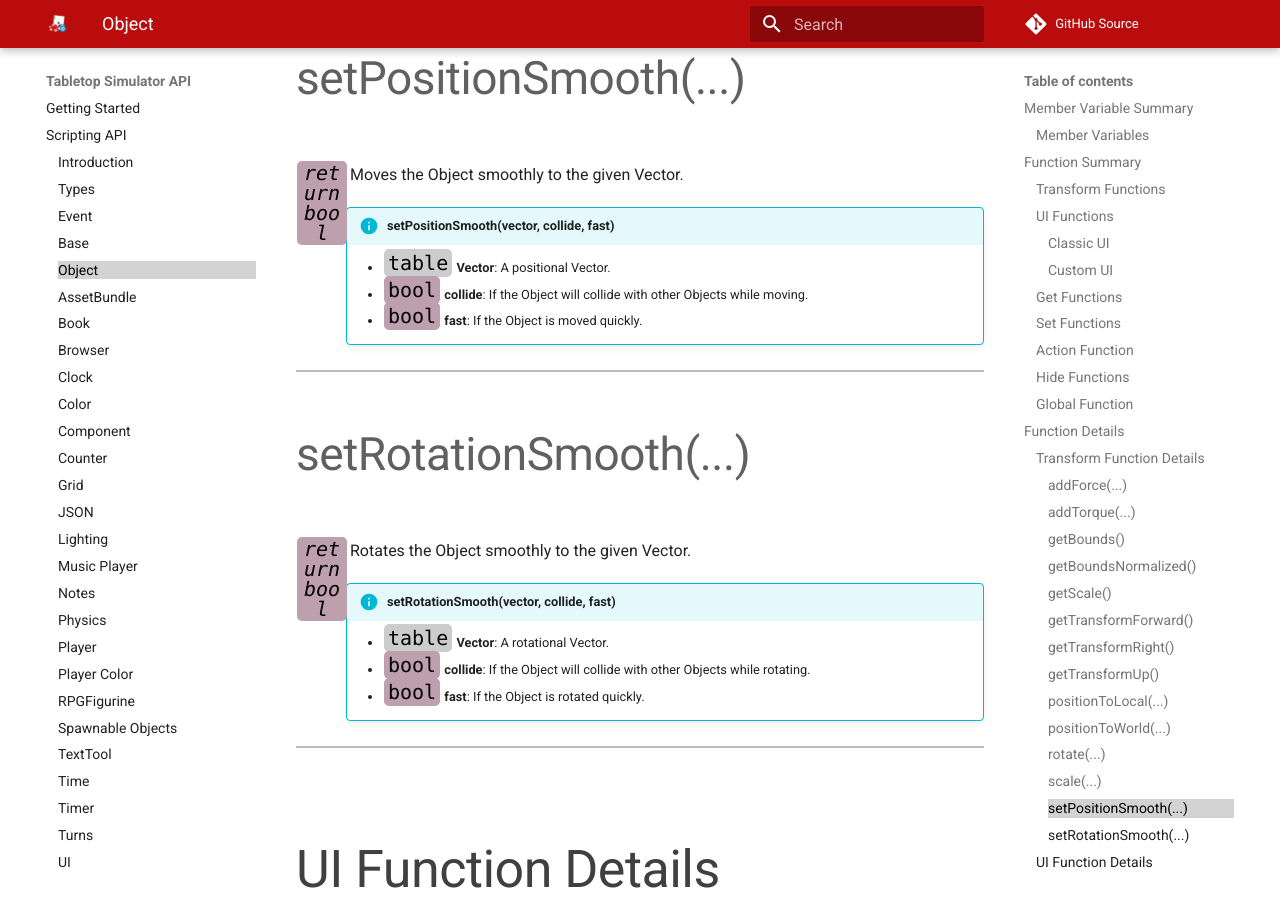
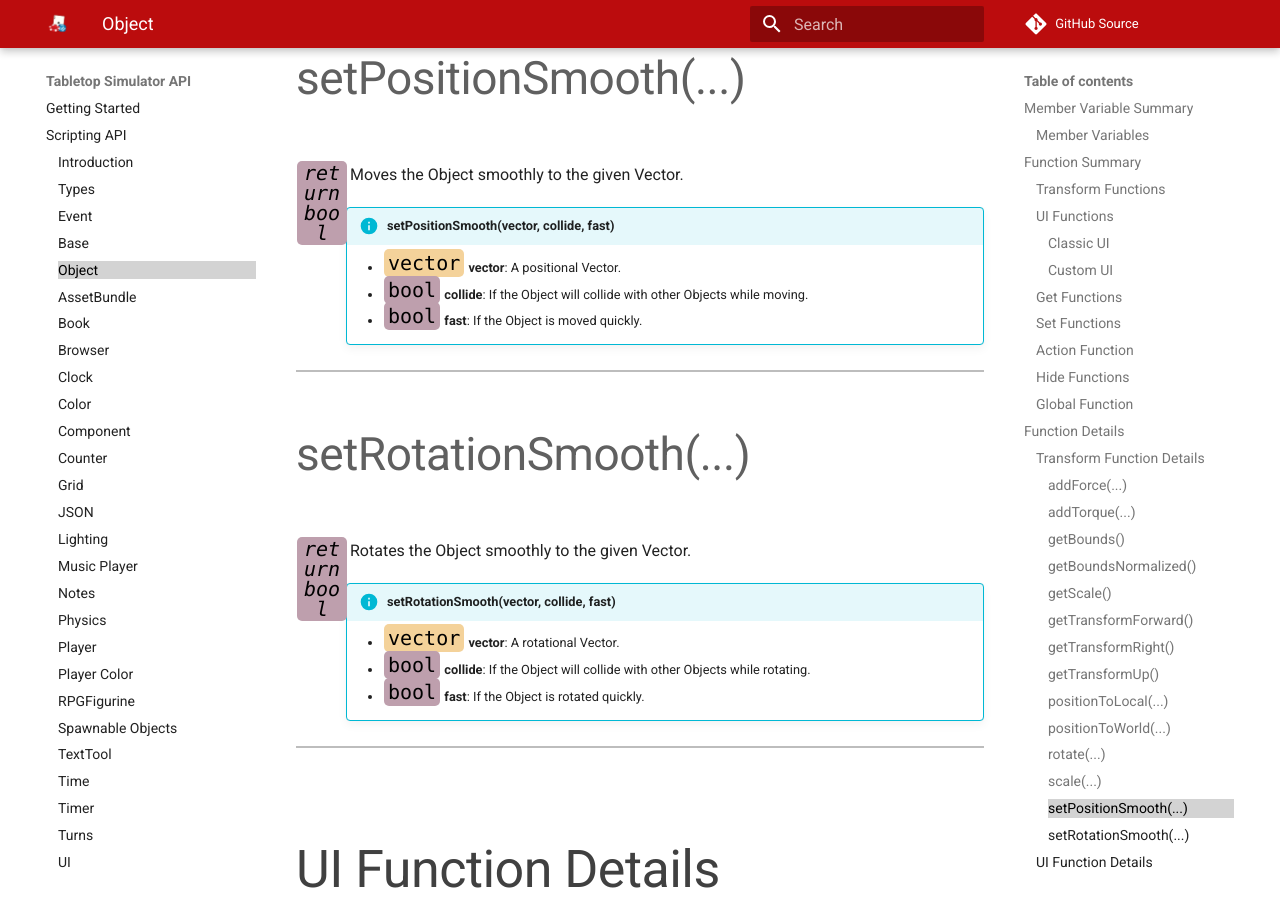
Before and after one commit to Berserk-Games/Tabletop-Simulator-API, an MkDocs documentation site: the page built from docs/object.md, in a window 1280 px wide and 900 px high, scrolled down 21321 px. Built offline with MkDocs 1.6.1 and Material for MkDocs 9.7.7, drawn with Linux system fonts in a browser that asks for light colours; comment, search, counter and statistics services are not loaded; some of the changed lines change nothing that is shown.

Commit message:
corrected spelling & datatyp mismatch for transform functions

````diff
--- a/docs/object.md
+++ b/docs/object.md
@@ -306,7 +306,7 @@
 
 ####getBounds()
 
-[<span class="ret tab"></span>](types.md)&nbsp;Returns a Table of Vector information describing the size of an object in Global terms. [Bounds](https://docs.unity3d.com/2019.1/Documentation/ScriptReference/Bounds.html) are part of Unity, and represent an imaginary square box that can be drawn around an object. Unlike scale, it can help indicate the size of an object in in-game units, not just relative model size.
+[<span class="ret vec"></span>](types.md)&nbsp;Returns a Table of Vector information describing the size of an object in Global terms. [Bounds](https://docs.unity3d.com/2019.1/Documentation/ScriptReference/Bounds.html) are part of Unity, and represent an imaginary square box that can be drawn around an object. Unlike scale, it can help indicate the size of an object in in-game units, not just relative model size.
 
 !!!info "Return Table"
 	* [<span class="tag tab"></span>](types.md) **center**: The Vector of the center of the bounding box.
@@ -327,7 +327,7 @@
 
 ####getBoundsNormalized()
 
-[<span class="ret tab"></span>](types.md)&nbsp;Returns a Table of Vector information describing the size of an object in Global terms, as if it was rotated to {0,0,0}. [Bounds](https://docs.unity3d.com/2019.1/Documentation/ScriptReference/Bounds.html) are part of Unity, and represent an imaginary square box that can be drawn around an object. Unlike scale, it can help indicate the size of an object in in-game units, not just relative model size.
+[<span class="ret vec"></span>](types.md)&nbsp;Returns a Table of Vector information describing the size of an object in Global terms, as if it was rotated to {0,0,0}. [Bounds](https://docs.unity3d.com/2019.1/Documentation/ScriptReference/Bounds.html) are part of Unity, and represent an imaginary square box that can be drawn around an object. Unlike scale, it can help indicate the size of an object in in-game units, not just relative model size.
 
 !!!info "Return Table"
 	* [<span class="tag tab"></span>](types.md) **center**: The Vector of the center of the bounding box.
@@ -348,14 +348,14 @@
 
 ####getScale()
 
-[<span class="ret tab"></span>](types.md)&nbsp;Returns a Vector of the current scale. Scale is not an absolute measurement, it is a multiple of the Object's default model size. So {x=2, y=2, z=2} would be a model twice its default size, not 2 units large.
+[<span class="ret vec"></span>](types.md)&nbsp;Returns a Vector of the current scale. Scale is not an absolute measurement, it is a multiple of the Object's default model size. So {x=2, y=2, z=2} would be a model twice its default size, not 2 units large.
 
 ---
 
 
 ####getTransformForward()
 
-[<span class="ret tab"></span>](types.md)&nbsp;Returns a Vector of the forward direction of this Object. The direction is relative to how the object is facing.
+[<span class="ret vec"></span>](types.md)&nbsp;Returns a Vector of the forward direction of this Object. The direction is relative to how the object is facing.
 
 ``` Lua
 -- Example of moving forward 5 units
@@ -377,7 +377,7 @@
 
 ####getTransformRight()
 
-[<span class="ret tab"></span>](types.md)&nbsp;Returns a Vector of the forward direction of this object. The direction is relative to how the object is facing.
+[<span class="ret vec"></span>](types.md)&nbsp;Returns a Vector of the forward direction of this object. The direction is relative to how the object is facing.
 
 ``` Lua
 -- Example of moving right 5 units
@@ -399,7 +399,7 @@
 
 ####getTransformUp()
 
-[<span class="ret tab"></span>](types.md)&nbsp;Returns a Vector of the up direction of this Object. The direction is relative to how the object is facing.
+[<span class="ret vec"></span>](types.md)&nbsp;Returns a Vector of the up direction of this Object. The direction is relative to how the object is facing.
 
 ``` Lua
 -- Example of moving up 5 units
@@ -421,7 +421,7 @@
 
 ####positionToLocal(...)
 
-[<span class="ret tab"></span>](types.md)&nbsp;Returns a Vector after converting a world vector to a local Vector. A world Vector is a positional Vector using the world's coordinate system. A Local Vector is a positional Vector that is relative to the position of the given object.
+[<span class="ret vec"></span>](types.md)&nbsp;Returns a Vector after converting a world vector to a local Vector. A world Vector is a positional Vector using the world's coordinate system. A Local Vector is a positional Vector that is relative to the position of the given object.
 
 !!!tip "Object Scale"
 	This function takes the Object's scale into account, as the Object is the key relative point.
@@ -434,7 +434,7 @@
 
 ####positionToWorld(...)
 
-[<span class="ret tab"></span>](types.md)&nbsp;Returns a Vector after converting a local Vector to a world Vector. A world Vector is a positional Vector using the world's coordinate system. A Local Vector is a positional Vector that is relative to the position of the given object.
+[<span class="ret vec"></span>](types.md)&nbsp;Returns a Vector after converting a local Vector to a world Vector. A world Vector is a positional Vector using the world's coordinate system. A Local Vector is a positional Vector that is relative to the position of the given object.
 
 !!!tip "Object Scale"
 	This function takes the Object's scale into account, as the Object is the key relative point.
@@ -485,7 +485,7 @@
 [<span class="ret boo"></span>](types.md)&nbsp;Moves the Object smoothly to the given Vector.
 
 !!!info "setPositionSmooth(vector, collide, fast)"
-	* [<span class="tag tab"></span>](types.md) **Vector**: A positional Vector.
+	* [<span class="tag vec"></span>](types.md) **vector**: A positional Vector.
 	* [<span class="tag boo"></span>](types.md) **collide**: If the Object will collide with other Objects while moving.
 	* [<span class="tag boo"></span>](types.md) **fast**: If the Object is moved quickly.
 
@@ -497,7 +497,7 @@
 [<span class="ret boo"></span>](types.md)&nbsp;Rotates the Object smoothly to the given Vector.
 
 !!!info "setRotationSmooth(vector, collide, fast)"
-	* [<span class="tag tab"></span>](types.md) **Vector**: A rotational Vector.
+	* [<span class="tag vec"></span>](types.md) **vector**: A rotational Vector.
 	* [<span class="tag boo"></span>](types.md) **collide**: If the Object will collide with other Objects while rotating.
 	* [<span class="tag boo"></span>](types.md) **fast**: If the Object is rotated quickly.
 
````
